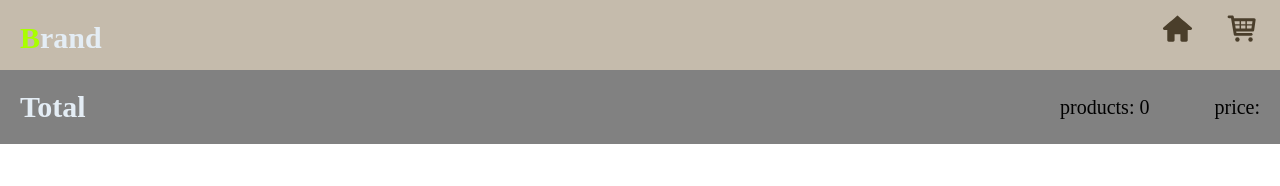
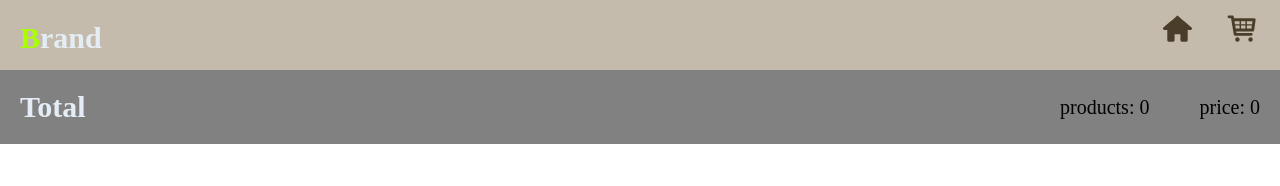
Before and after one commit to ahmad-elshowair/carti, a React (Create React App) app: page /cart in a window 1280 px wide. Shown: the top 186 px of the page. Built offline with nearby package versions, Linux system fonts and the light colour scheme; the HTML template or start-up script is replaced by a standard one; a web font is replaced by a local one.

Commit message:
add the total price of the cart

```diff
--- a/src/pages/Cart.jsx
+++ b/src/pages/Cart.jsx
@@ -1,6 +1,11 @@
-import React from 'react'
+import React, { useEffect, useState } from 'react'
 
 const Cart = ({cart, setCart}) => {
+
+  const [totalPrice, setTotalPrice] = useState();
+  useEffect(() => {
+    setTotalPrice(cart.reduce((prevValue, CurrValue)=> prevValue + Number(CurrValue.price), 0))
+  }, [cart])
 
   const allProducts= cart.map((product) =>{
     return(
@@ -45,7 +50,7 @@ const Cart = ({cart, setCart}) => {
               </h3>
               <div className="cart-info-total">
                 <span className='cart-info_total-products'>products: {cart.length}</span>
-                <span className='cart-info_total-price'>price: </span>
+                <span className='cart-info_total-price'>price: {totalPrice}</span>
               </div>
             </div>
           </div>
```
